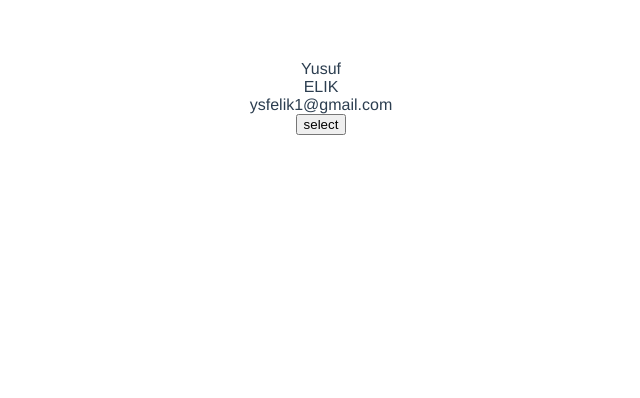
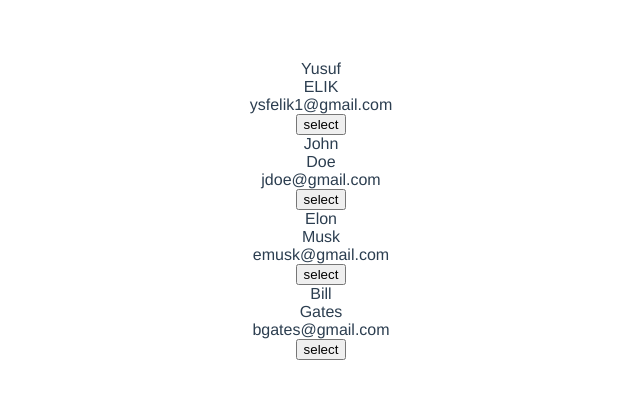
Before and after one commit to ysfelik1/vueproject, a Vue app in the folder hello-world/: page / in a window 1280 px wide. Shown: the top 398 px of the page, without its empty margins (319-959 px from the left). Built offline with nearby package versions, Linux system fonts and the light colour scheme.

Commit message:
render data from list

```diff
--- a/hello-world/src/App.vue
+++ b/hello-world/src/App.vue
@@ -1,24 +1,62 @@
 <template>
-  <div v-bind:id="customerId">
+ <!--  <div v-bind:id="customerId">
     <div>{{ name }}</div>
     <div v-text="lastname"></div>
     <div v-text="email"></div>
     <button v-bind:disabled="isDisable">select</button>
   </div>
+  -->
+  <div v-for="customer in customersList" :key="customer.customerId">
+    <div>{{ customer.name }}</div>
+    <div v-text="customer.lastname"></div>
+    <div v-text="customer.email"></div>
+    <button v-bind:disabled="customer.isDisable">select</button>
+  </div>
 </template>
 
+
 <script>
-
 
 export default {
   name: 'App',
   data(){
     return {
-      customerId:'1',
-      name:'Yusuf',
-      lastname:'ELIK',
-      email: 'ysfelik1@gmail.com',
-      isDisable:false,
+      customersList: [{
+        customerId: '1',
+        name: 'Yusuf',
+        lastname: 'ELIK',
+        age:34,
+        email: 'ysfelik1@gmail.com',
+        isDisable: false,
+      }
+        ,
+      {
+        customerId: '2',
+        name: 'John',
+        lastname: 'Doe',
+        age:55,
+        email: 'jdoe@gmail.com',
+        isDisable: false,
+      }
+       ,
+      {
+        customerId: '3',
+        name: 'Elon',
+        lastname: 'Musk',
+        age:54,
+        email: 'emusk@gmail.com',
+        isDisable: false,
+      }
+      ,
+      {
+        customerId: '4',
+        name: 'Bill',
+        lastname: 'Gates',
+        age:64,
+        email: 'bgates@gmail.com',
+        isDisable: false,
+      }
+      ]
     }
   }
 
```
